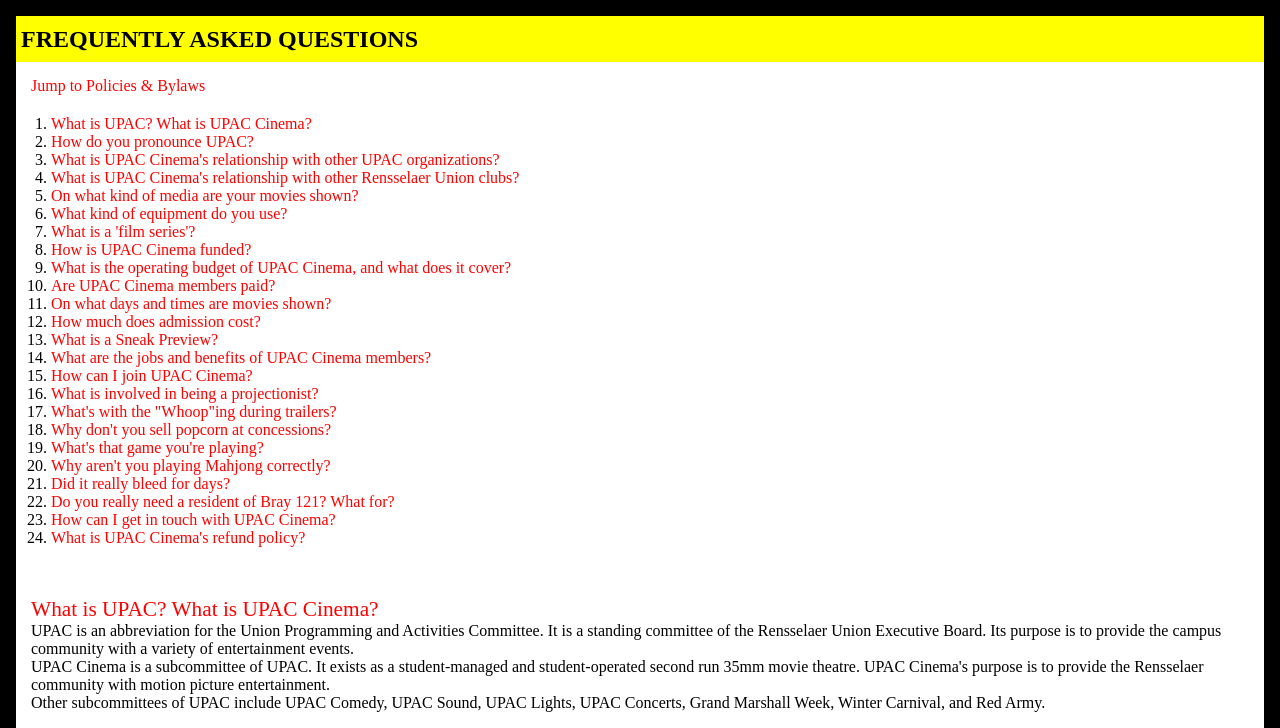
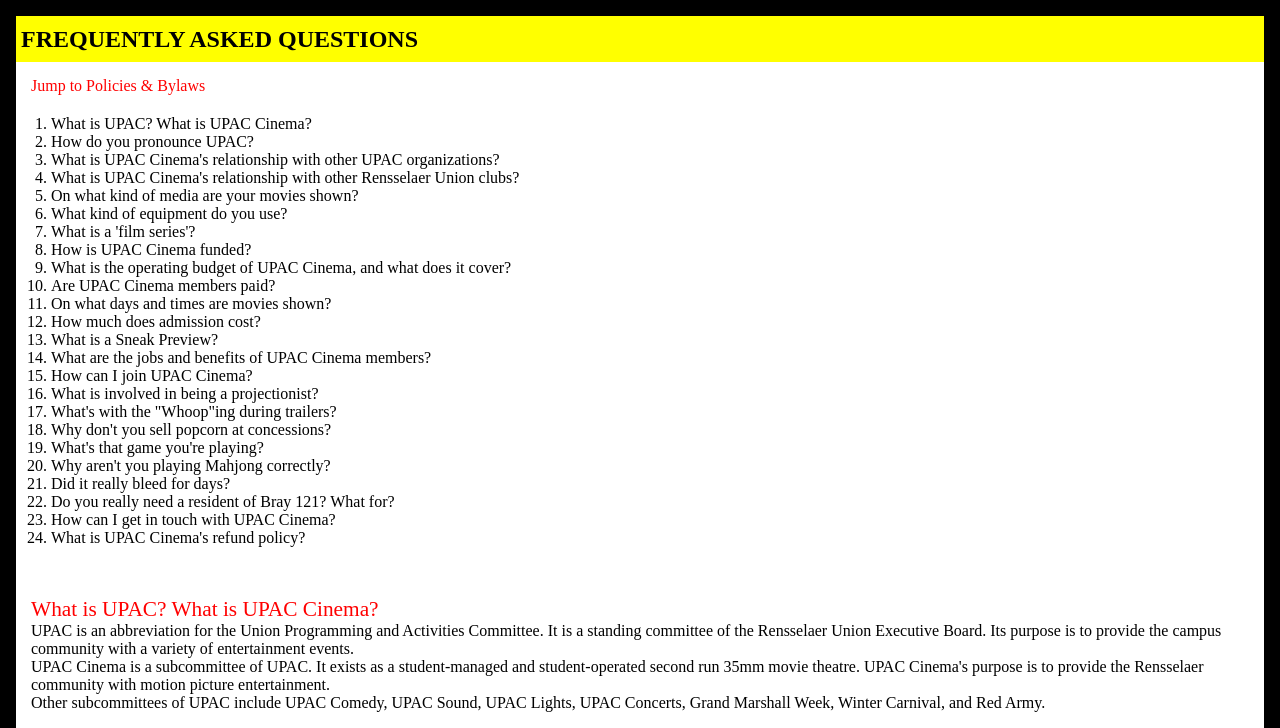
Before and after one commit to delucc2/cinesite, a Django app: page /policies in a window 1280 px wide. Shown: the part 142-870 px from the top of the page. Run offline with Django 3.2, Linux system fonts and the light colour scheme.

Commit message:
Update style.css

```diff
--- a/home/static/home/style.css
+++ b/home/static/home/style.css
@@ -51,22 +51,22 @@
 	color: red;
 	font-weight: normal;
 }
-#body div div a:hover {
+#body div.panel div a:hover {
 	color: darkred;
 }
-#body div div ol {
+#body div.panel div ol {
 	margin: 0;
 	padding: 20px;
 }
-#body div div ul {
+#body div.panel div ul {
 	list-style: none;
 	margin: 0;
 	padding: 0;
 }
-#body div div li a {
+#body div.panel div li a {
 	color: black;
 }
-#body div div p {
+#body div.panel div p {
 	margin: 0;
 	padding: 0;
 }
```
